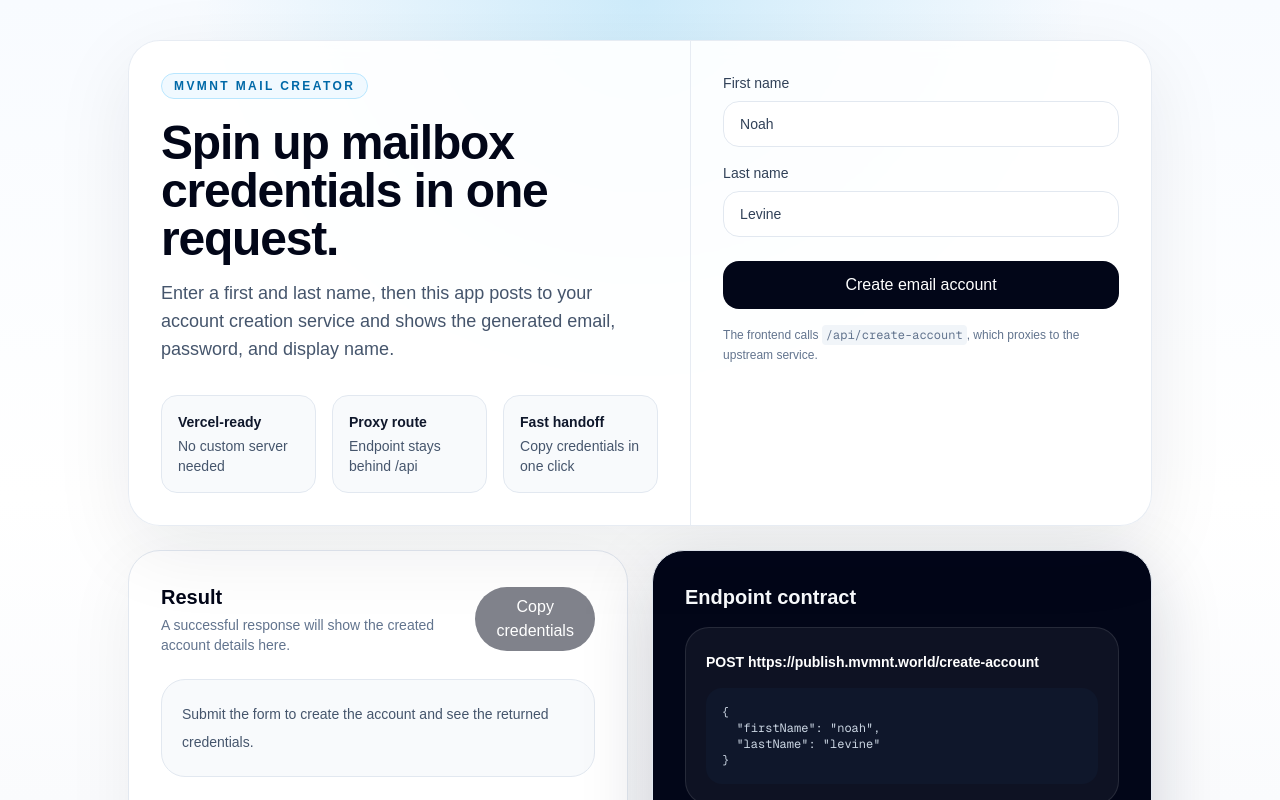
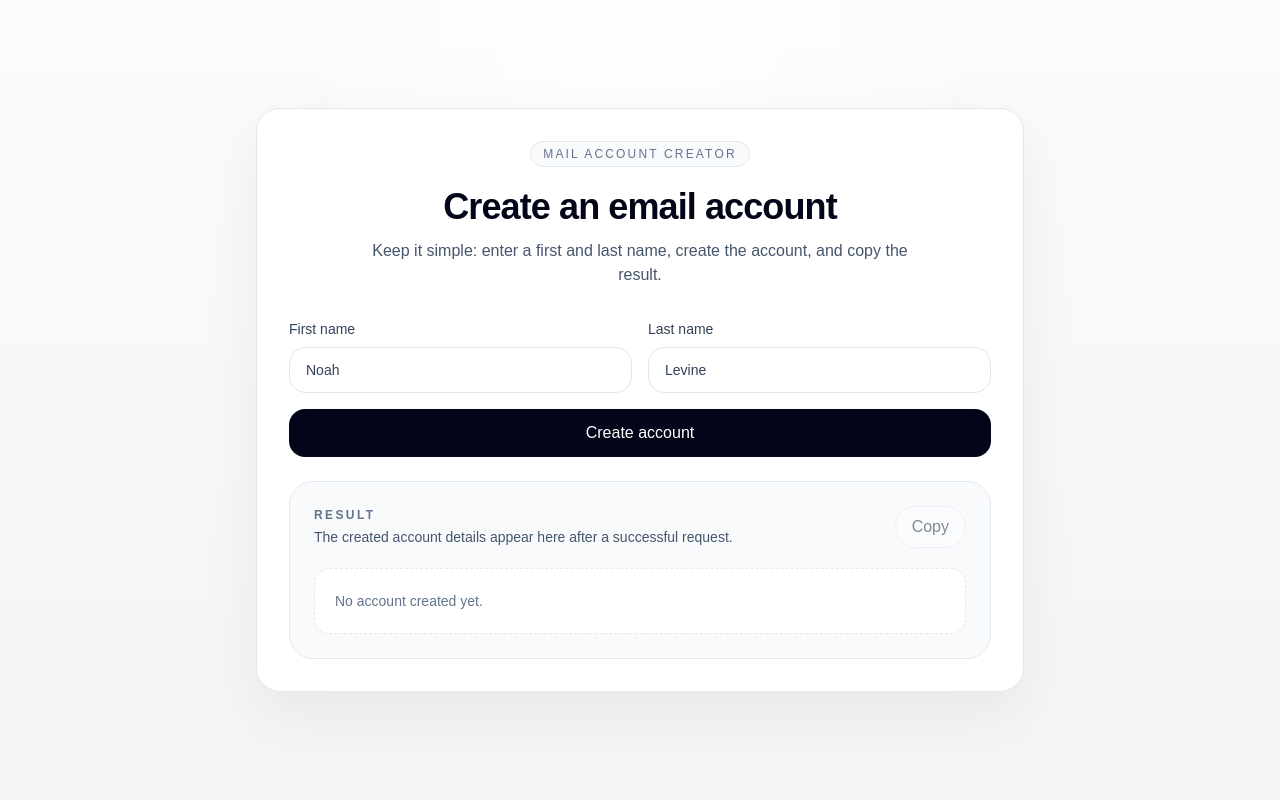
Before and after one commit to nadav0806/mvnmt-mail-creator, a Next.js app: page / in a window 1280 px wide. Shown: the top 800 px of the page. Built offline with nearby package versions, Linux system fonts and the light colour scheme.

Commit message:
Apply minimal UI

```diff
--- a/src/app/layout.tsx
+++ b/src/app/layout.tsx
@@ -13,8 +13,8 @@ const geistMono = Geist_Mono({
 });
 
 export const metadata: Metadata = {
-  title: "MVMNT Mail Creator",
-  description: "Create email accounts from a Vercel-ready Next.js app.",
+  title: "Mail account creator",
+  description: "Create email accounts from a simple Next.js app.",
 };
 
 export default function RootLayout({
--- a/src/app/page.tsx
+++ b/src/app/page.tsx
@@ -65,44 +65,30 @@ export default function Home() {
   }
 
   return (
-    <main className="min-h-screen bg-[radial-gradient(circle_at_top,_rgba(14,165,233,0.18),_transparent_35%),linear-gradient(180deg,_#f8fbff_0%,_#ffffff_45%,_#f5f7fb_100%)] px-4 py-10 text-slate-900 sm:px-6 lg:px-8">
-      <div className="mx-auto flex w-full max-w-5xl flex-col gap-6">
-        <section className="overflow-hidden rounded-[2rem] border border-slate-200/80 bg-white/90 shadow-[0_24px_80px_rgba(15,23,42,0.08)] backdrop-blur">
-          <div className="grid gap-0 lg:grid-cols-[1.1fr_0.9fr]">
-            <div className="border-b border-slate-200/80 p-6 sm:p-8 lg:border-b-0 lg:border-r">
-              <div className="inline-flex items-center gap-2 rounded-full border border-sky-200 bg-sky-50 px-3 py-1 text-xs font-semibold uppercase tracking-[0.2em] text-sky-700">
-                MVMNT Mail Creator
+    <main className="min-h-screen bg-[radial-gradient(circle_at_top,_rgba(255,255,255,0.9),_transparent_36%),linear-gradient(180deg,_#fbfbfa_0%,_#f7f7f5_60%,_#f3f4f6_100%)] px-4 py-10 text-slate-900 sm:px-6 lg:px-8">
+      <div className="mx-auto flex min-h-[calc(100vh-5rem)] w-full max-w-3xl items-center justify-center">
+        <section className="w-full rounded-[24px] border border-slate-200 bg-white shadow-[0_20px_60px_rgba(15,23,42,0.06)]">
+          <div className="p-6 sm:p-8">
+            <div className="text-center">
+              <div className="mx-auto inline-flex rounded-full border border-slate-200 bg-slate-50 px-3 py-1 text-xs font-medium uppercase tracking-[0.18em] text-slate-500">
+                Mail account creator
               </div>
-              <h1 className="mt-5 max-w-xl text-4xl font-semibold tracking-tight text-slate-950 sm:text-5xl">
-                Spin up mailbox credentials in one request.
+              <h1 className="mt-5 text-3xl font-semibold tracking-tight text-slate-950 sm:text-4xl">
+                Create an email account
               </h1>
-              <p className="mt-4 max-w-2xl text-base leading-7 text-slate-600 sm:text-lg">
-                Enter a first and last name, then this app posts to your account creation service and shows the
-                generated email, password, and display name.
+              <p className="mx-auto mt-3 max-w-xl text-sm leading-6 text-slate-600 sm:text-base">
+                Keep it simple: enter a first and last name, create the account, and copy the result.
               </p>
-
-              <div className="mt-8 grid gap-4 sm:grid-cols-3">
-                {[
-                  ["Vercel-ready", "No custom server needed"],
-                  ["Proxy route", "Endpoint stays behind /api"],
-                  ["Fast handoff", "Copy credentials in one click"],
-                ].map(([title, copy]) => (
-                  <div key={title} className="rounded-2xl border border-slate-200 bg-slate-50 p-4">
-                    <div className="text-sm font-semibold text-slate-900">{title}</div>
-                    <div className="mt-1 text-sm text-slate-600">{copy}</div>
-                  </div>
-                ))}
-              </div>
             </div>
 
-            <form className="p-6 sm:p-8" onSubmit={handleSubmit}>
-              <div className="grid gap-4">
+            <form className="mt-8 grid gap-4" onSubmit={handleSubmit}>
+              <div className="grid gap-4 sm:grid-cols-2">
                 <label className="grid gap-2 text-sm font-medium text-slate-700">
                   First name
                   <input
                     value={firstName}
                     onChange={(e) => setFirstName(e.target.value)}
-                    className="rounded-2xl border border-slate-200 bg-white px-4 py-3 outline-none transition placeholder:text-slate-400 focus:border-sky-400 focus:ring-4 focus:ring-sky-100"
+                    className="rounded-2xl border border-slate-200 bg-white px-4 py-3 outline-none transition placeholder:text-slate-400 focus:border-slate-400 focus:ring-4 focus:ring-slate-100"
                     placeholder="Noah"
                     required
                   />
@@ -113,47 +99,21 @@ export default function Home() {
                   <input
                     value={lastName}
                     onChange={(e) => setLastName(e.target.value)}
-                    className="rounded-2xl border border-slate-200 bg-white px-4 py-3 outline-none transition placeholder:text-slate-400 focus:border-sky-400 focus:ring-4 focus:ring-sky-100"
+                    className="rounded-2xl border border-slate-200 bg-white px-4 py-3 outline-none transition placeholder:text-slate-400 focus:border-slate-400 focus:ring-4 focus:ring-slate-100"
                     placeholder="Levine"
                     required
                   />
                 </label>
+              </div>
 
               <button
                 type="submit"
                 disabled={loading}
-                  className="mt-2 rounded-2xl bg-slate-950 px-5 py-3 text-sm font-semibold text-white transition hover:bg-slate-800 disabled:cursor-not-allowed disabled:opacity-60"
+                className="rounded-2xl bg-slate-950 px-5 py-3 text-sm font-semibold text-white transition hover:bg-slate-800 disabled:cursor-not-allowed disabled:opacity-60"
               >
-                  {loading ? "Creating account..." : "Create email account"}
+                {loading ? "Creating account..." : "Create account"}
               </button>
-
-                <p className="text-xs leading-5 text-slate-500">
-                  The frontend calls <code className="rounded bg-slate-100 px-1 py-0.5">/api/create-account</code>,
-                  which proxies to the upstream service.
-                </p>
-              </div>
             </form>
-          </div>
-        </section>
-
-        <section className="grid gap-6 lg:grid-cols-2">
-          <div className="rounded-[2rem] border border-slate-200 bg-white p-6 shadow-[0_20px_70px_rgba(15,23,42,0.06)] sm:p-8">
-            <div className="flex items-center justify-between gap-4">
-              <div>
-                <h2 className="text-xl font-semibold text-slate-950">Result</h2>
-                <p className="mt-1 text-sm text-slate-500">
-                  A successful response will show the created account details here.
-                </p>
-              </div>
-              <button
-                type="button"
-                onClick={copyCredentials}
-                disabled={!response?.success}
-                className="rounded-full bg-slate-950 px-4 py-2 text-sm font-semibold text-white transition hover:bg-slate-800 disabled:cursor-not-allowed disabled:opacity-50"
-              >
-                {copied ? "Copied" : "Copy credentials"}
-              </button>
-            </div>
 
             {error ? (
               <div className="mt-6 rounded-2xl border border-rose-200 bg-rose-50 p-4 text-sm text-rose-700">
@@ -161,47 +121,45 @@ export default function Home() {
               </div>
             ) : null}
 
+            <section className="mt-6 rounded-3xl border border-slate-200 bg-slate-50 p-5 sm:p-6" aria-live="polite">
+              <div className="flex items-center justify-between gap-4">
+                <div>
+                  <div className="text-xs font-semibold uppercase tracking-[0.2em] text-slate-500">Result</div>
+                  <p className="mt-1 text-sm text-slate-600">
+                    The created account details appear here after a successful request.
+                  </p>
+                </div>
+                <button
+                  type="button"
+                  onClick={copyCredentials}
+                  disabled={!response?.success}
+                  className="rounded-full border border-slate-200 bg-white px-4 py-2 text-sm font-medium text-slate-900 transition hover:border-slate-300 hover:bg-slate-50 disabled:cursor-not-allowed disabled:opacity-50"
+                >
+                  {copied ? "Copied" : "Copy"}
+                </button>
+              </div>
+
               {response?.success ? (
-              <div className="mt-6 grid gap-4 rounded-3xl border border-emerald-200 bg-emerald-50 p-5 text-sm text-emerald-950">
+                <div className="mt-5 grid gap-4 rounded-2xl bg-white p-5 shadow-sm">
                   <div>
-                  <div className="text-xs font-semibold uppercase tracking-[0.2em] text-emerald-700">Email</div>
-                  <div className="mt-1 font-medium">{response.email}</div>
+                    <div className="text-xs font-semibold uppercase tracking-[0.18em] text-slate-500">Email</div>
+                    <div className="mt-1 break-all text-sm font-medium text-slate-950">{response.email}</div>
                   </div>
                   <div>
-                  <div className="text-xs font-semibold uppercase tracking-[0.2em] text-emerald-700">Password</div>
-                  <div className="mt-1 font-medium break-all">{response.password}</div>
+                    <div className="text-xs font-semibold uppercase tracking-[0.18em] text-slate-500">Password</div>
+                    <div className="mt-1 break-all text-sm font-medium text-slate-950">{response.password}</div>
                   </div>
                   <div>
-                  <div className="text-xs font-semibold uppercase tracking-[0.2em] text-emerald-700">Display name</div>
-                  <div className="mt-1 font-medium">{response.displayName}</div>
+                    <div className="text-xs font-semibold uppercase tracking-[0.18em] text-slate-500">Display name</div>
+                    <div className="mt-1 text-sm font-medium text-slate-950">{response.displayName}</div>
                   </div>
                 </div>
               ) : (
-              <div className="mt-6 rounded-3xl border border-slate-200 bg-slate-50 p-5 text-sm leading-7 text-slate-600">
-                Submit the form to create the account and see the returned credentials.
+                <div className="mt-5 rounded-2xl border border-dashed border-slate-200 bg-white p-5 text-sm leading-6 text-slate-500">
+                  No account created yet.
                 </div>
               )}
-          </div>
-
-          <div className="rounded-[2rem] border border-slate-200 bg-slate-950 p-6 text-slate-50 shadow-[0_20px_70px_rgba(15,23,42,0.18)] sm:p-8">
-            <h2 className="text-xl font-semibold">Endpoint contract</h2>
-            <div className="mt-4 rounded-3xl border border-white/10 bg-white/5 p-5 text-sm leading-7 text-slate-200">
-              <div className="font-semibold text-white">POST https://publish.mvmnt.world/create-account</div>
-              <pre className="mt-3 overflow-x-auto rounded-2xl bg-slate-900 p-4 text-xs text-slate-300">{`{
-  "firstName": "noah",
-  "lastName": "levine"
-}`}</pre>
-            </div>
-
-            <div className="mt-6 rounded-3xl border border-white/10 bg-white/5 p-5">
-              <div className="text-sm font-semibold text-white">Success shape</div>
-              <pre className="mt-3 overflow-x-auto rounded-2xl bg-slate-900 p-4 text-xs text-slate-300">{`{
-  "success": true,
-  "email": "noah.levine@themailman.info",
-  "password": "C7wsQHlKL^7L",
-  "displayName": "noah levine"
-}`}</pre>
-            </div>
+            </section>
           </div>
         </section>
       </div>
```
Also changed, not shown: 1 other file (tests, documents, lock files or other folders). Lines whose indentation alone changed are shown as unchanged.
